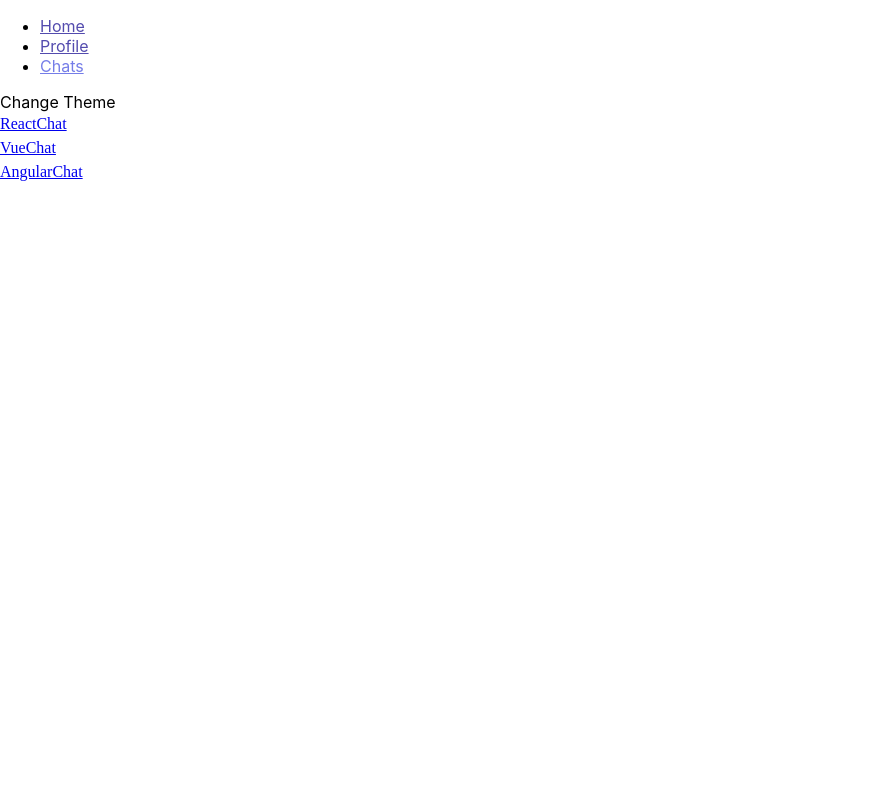
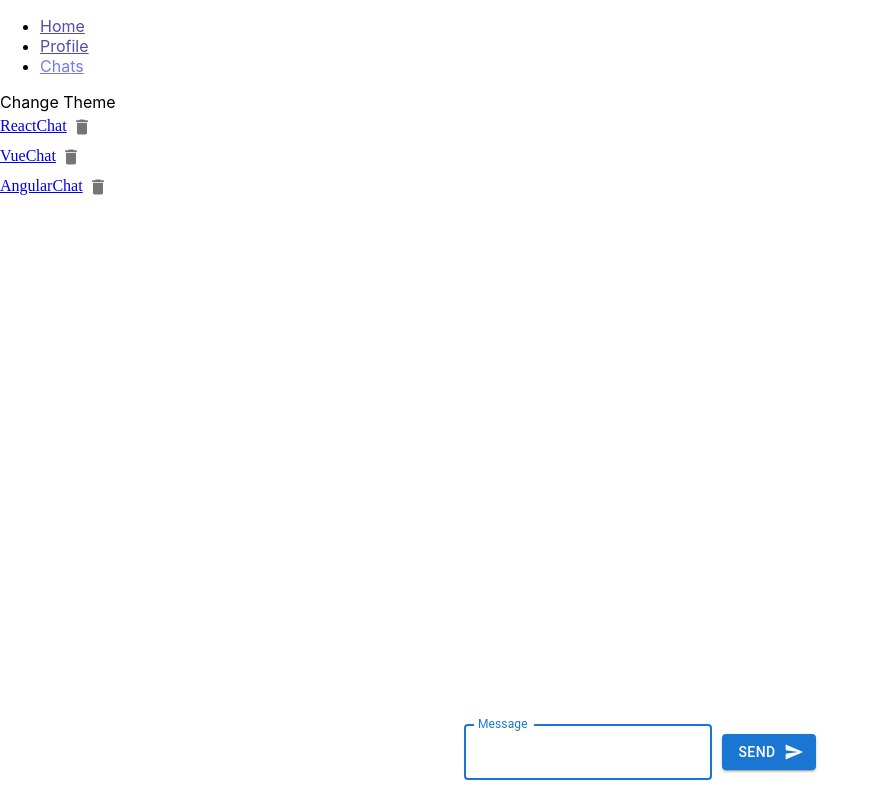
Before and after one commit to LanZie7/gb-react-msnger, a React (Create React App) app: page /chat in a window 1280 px wide. Shown: the whole page, without its empty margins (0-880 px from the left). Built offline with nearby package versions, Linux system fonts and the light colour scheme.

Commit message:
chat adding + delete icon for chat removing [styled]

```diff
--- a/src/App.js
+++ b/src/App.js
@@ -44,7 +44,12 @@ function App() {
   }
 
   const addMsg = (addText, id) => {
-    setMsgs({...messages, [id]: [...messages[id], addText] });
+    setMsgs({ ...messages, [id]: [...messages[id], addText] });
+  };
+
+  const addChat = (newChat) => {
+    setChats(prevChats => [...prevChats, newChat]);
+    setMsgs(prevMsgs => ({ ...prevMsgs, [newChat.id]: [] }))
   };
 
   return  (
@@ -80,7 +85,7 @@ function App() {
           <Routes>
             <Route path="/" element={<Home />} />
             <Route path="/profile" element={<Profile />} />
-            <Route path="/chat" element={<ChatList chats={chats} />}>
+            <Route path="/chat" element={<ChatList chats={chats} addChat={addChat} />}>
               <Route path=":id" element={<Chat messages={messages} addMsg={addMsg} />} />
             </Route>
             <Route path="*" element={<h4>404 Error</h4>} />
--- a/src/components/ChatList/ChatList.js
+++ b/src/components/ChatList/ChatList.js
@@ -1,15 +1,26 @@
 import { Link, Outlet } from "react-router-dom";
 import { useContext } from "react";
 import { ThemeContext } from "../../utils/ThemeContext";
-import SendIcon from "@material-ui/icons/Send";
-import { Button } from "@mui/material";
+import { IconButton } from '@mui/material';
+import DeleteButton from '@mui/icons-material/Delete';
+
 import { ChangeThemeBtn } from "../Example/Example";
 
 import "./ChatList.styles.css";
+import {Form} from "../Form/Form";
 
 
-export const ChatList = ({ chats }) => {
+export const ChatList = ({ chats, addChat }) => {
   const { changeTheme } = useContext(ThemeContext);
+
+  const handleSubmit = (newChatName) => {
+    const newChat = {
+      name: newChatName,
+      id: `chat-${Date.now()}`,
+    };
+
+    addChat(newChat);
+  }
 
   return (
     <>
@@ -23,11 +34,17 @@ export const ChatList = ({ chats }) => {
 
       <div className="chat-list">
         {chats.map((chat) => (
-          <Link className="chat-item" to={`/chat/${chat.id}`} key={chat.id}>
-            { chat.name }
-          </Link>
+          <div>
+            <Link className="chat-item" to={`/chat/${chat.id}`} key={chat.id}>
+              { chat.name }
+            </Link>
+            <IconButton className="deleteBtn" aria-label="delete" size="small">
+              <DeleteButton fontSize="small" />
+            </IconButton>
+          </div>
         ))}
       </div>
+      <Form onSubmit={handleSubmit} />
       <Outlet />
     </>
   );
--- a/src/components/ChatList/ChatList.styles.css
+++ b/src/components/ChatList/ChatList.styles.css
@@ -8,3 +8,7 @@
 .chat-item {
     line-height: 1.5;
 }
+
+.deleteBtn {
+    color: firebrick;
+}
```
